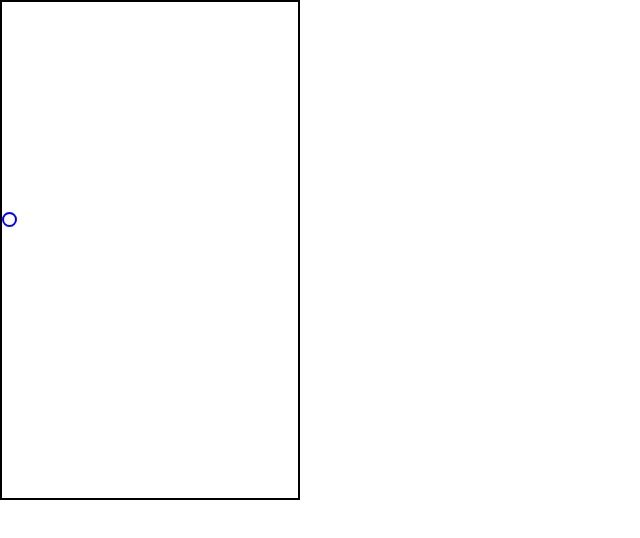
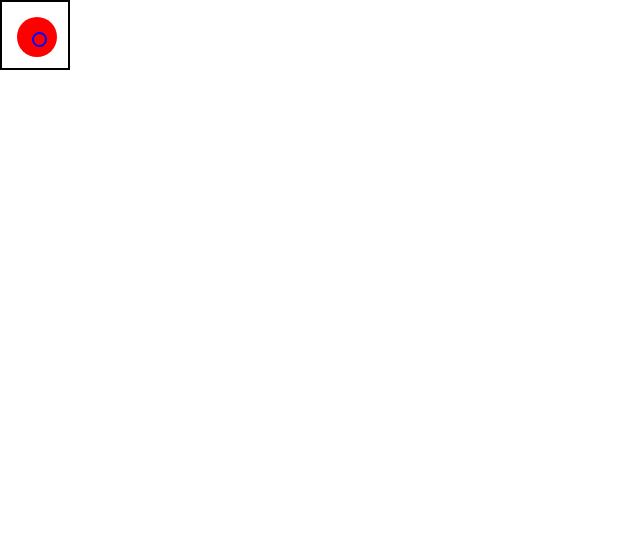
Before and after one commit to EmmaRask/Bullseye, a Next.js app: page /test in a window 1280 px wide. Shown: the top 538 px of the page, without its empty margins (0-640 px from the left). Built offline with nearby package versions, Linux system fonts and the light colour scheme.

Commit message:
60 fps, one pixel precision shooting

```diff
--- a/features/target-tap-game.components/BasicShooting.tsx
+++ b/features/target-tap-game.components/BasicShooting.tsx
@@ -3,15 +3,24 @@
 import React, { useState, useEffect, useRef } from 'react';
 
 const CIRCLE_SIZE = 15;
-const CONTAINER_WIDTH = 300;
-const CONTAINER_HEIGHT = 500;
+const TARGET_SIZE = 40;
+const CONTAINER_WIDTH = 70;
+const CONTAINER_HEIGHT = 70;
 const BORDER_WIDTH = 2; // border thickness on each side
 const BUOYANCY = 0.08; // strength of center-seeking force
 
 export default function BasicShooting() {
   const [circleY, setCircleY] = useState(0);
   const [circleX, setCircleX] = useState(0);
+  const [result, setResult] = useState('');
+  const [resultColor, setResultColor] = useState('');
+  const [shots, setShots] = useState<Array<{ x: number; y: number }>>([]);
   const velocityRef = useRef({ x: 0, y: 0 });
+
+  const target = {
+    x: (CONTAINER_WIDTH - TARGET_SIZE) / 2,
+    y: (CONTAINER_HEIGHT - TARGET_SIZE) / 2,
+  };
 
   useEffect(() => {
     const animate = () => {
@@ -54,12 +63,54 @@ export default function BasicShooting() {
       });
     };
 
-    const interval = setInterval(animate, 30);
+    const interval = setInterval(animate, 16);
     return () => clearInterval(interval);
   }, []);
 
+  const handleClick = () => {
+    // Record shot position
+    const shotX = circleX + CIRCLE_SIZE / 2;
+    const shotY = circleY + CIRCLE_SIZE / 2;
+
+    setShots((prev) => [
+      ...prev,
+      {
+        x: shotX,
+        y: shotY,
+      },
+    ]);
+
+    // Circle-to-circle collision detection (black dot to red target)
+    const targetCenterX = target.x + TARGET_SIZE / 2;
+    const targetCenterY = target.y + TARGET_SIZE / 2;
+
+    const distance = Math.sqrt(
+      (shotX - targetCenterX) ** 2 +
+        (shotY - targetCenterY) ** 2
+    );
+
+    const minDistance = 0 + TARGET_SIZE / 2; // point collision with target radius
+    const hit = distance < minDistance;
+
+    if (hit) {
+      setResult('Hit!');
+      setResultColor('limegreen');
+    } else {
+      setResult('Miss!');
+      setResultColor('red');
+    }
+
+    // Clear result after 500ms
+    setTimeout(() => {
+      setResult('');
+      setResultColor('');
+    }, 500);
+  };
+
   return (
+    <div>
       <div
+        onClick={handleClick}
         style={{
           position: 'relative',
           width: `${CONTAINER_WIDTH}px`,
@@ -67,6 +118,35 @@ export default function BasicShooting() {
           border: `${BORDER_WIDTH}px solid black`,
         }}
       >
+        {/* Target */}
+        <div
+          style={{
+            position: 'absolute',
+            left: `${target.x}px`,
+            top: `${target.y}px`,
+            width: `${TARGET_SIZE}px`,
+            height: `${TARGET_SIZE}px`,
+            background: 'red',
+            borderRadius: '50%',
+          }}
+        />
+
+        {/* Shot markers */}
+        {shots.map((shot, i) => (
+          <div
+            key={i}
+            style={{
+              position: 'absolute',
+              left: `${shot.x - 3}px`,
+              top: `${shot.y - 3}px`,
+              width: '6px',
+              height: '6px',
+              background: 'black',
+              borderRadius: '50%',
+            }}
+          />
+        ))}
+
         {/* Moving blue circle */}
         <div
           style={{
@@ -80,5 +160,8 @@ export default function BasicShooting() {
           }}
         />
       </div>
+
+      <h2 style={{ textAlign: 'center', color: resultColor }}>{result}</h2>
+    </div>
   );
 }
```
Lines whose indentation alone changed are shown as unchanged.
